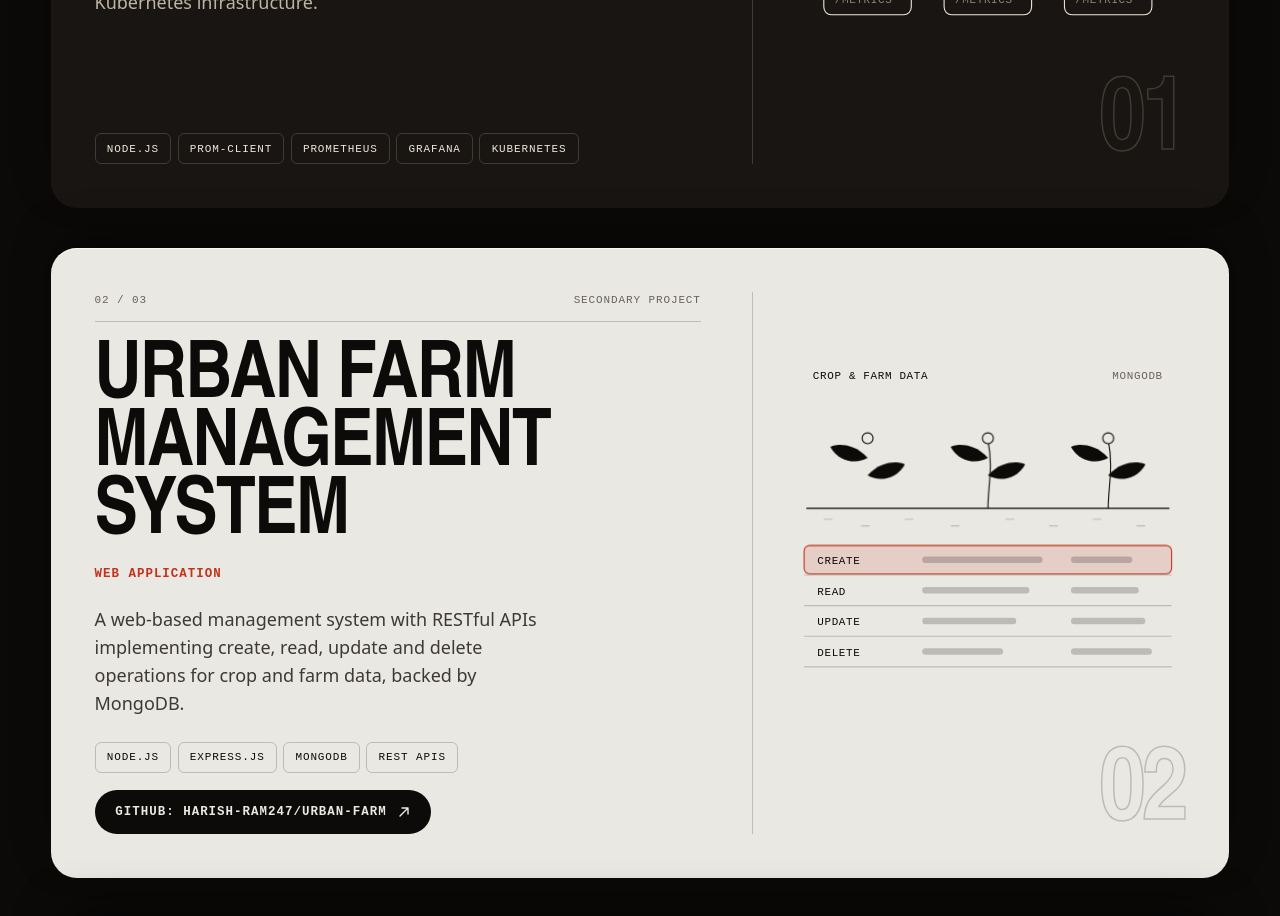
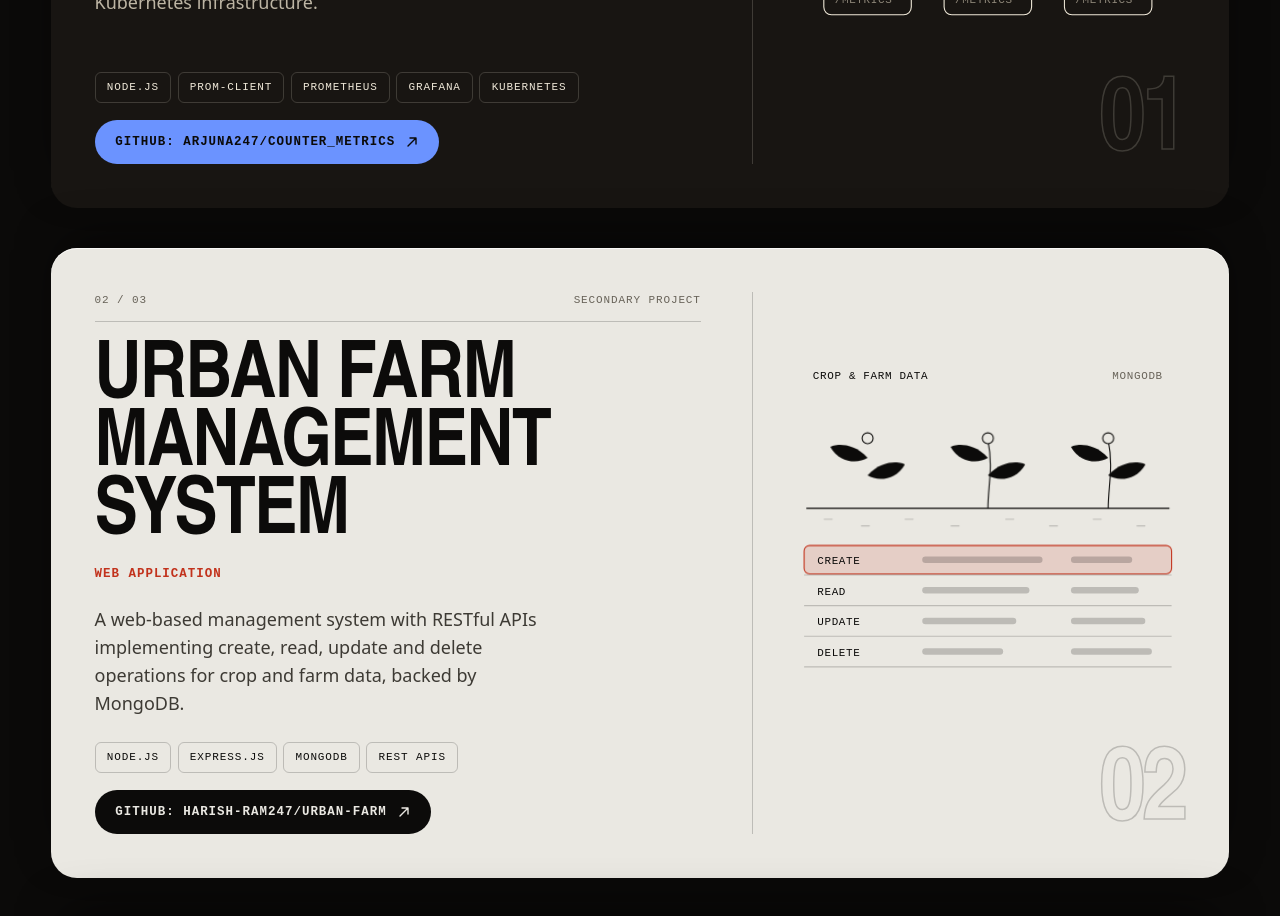
Before and after one commit to harish-ram247/My-Portfolio, a Next.js app: page / in a window 1280 px wide. Shown: the part 6220-7136 px from the top of the page. Built offline with nearby package versions, Linux system fonts and the light colour scheme; a web font is replaced by a local one.

Commit message:
Link Kubernetes monitoring to its team repository
Adds Arjuna247/counter_metrics as the GitHub link on the Kubernetes
monitoring card.

```diff
--- a/src/content/site.ts
+++ b/src/content/site.ts
@@ -131,6 +131,8 @@ export const sideProjects: SideProject[] = [
     kind: "Built at Chennai Institute of Technology, Centre of Excellence",
     body: "A Node.js monitoring solution using Prometheus, Grafana and prom-client to track application performance and visualize system health on Kubernetes infrastructure.",
     stack: ["Node.js", "prom-client", "Prometheus", "Grafana", "Kubernetes"],
+    // Team repository, supplied by Harish (23 Nov 2026).
+    repo: { label: "Arjuna247/counter_metrics", href: "https://github.com/Arjuna247/counter_metrics" },
   },
   {
     id: "urban-farm",
```
